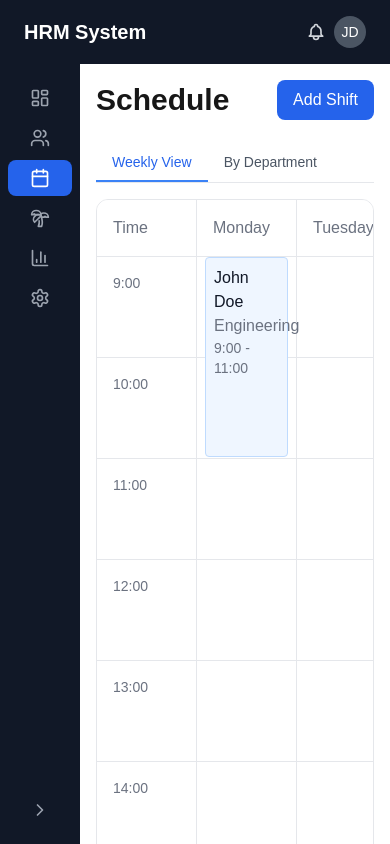
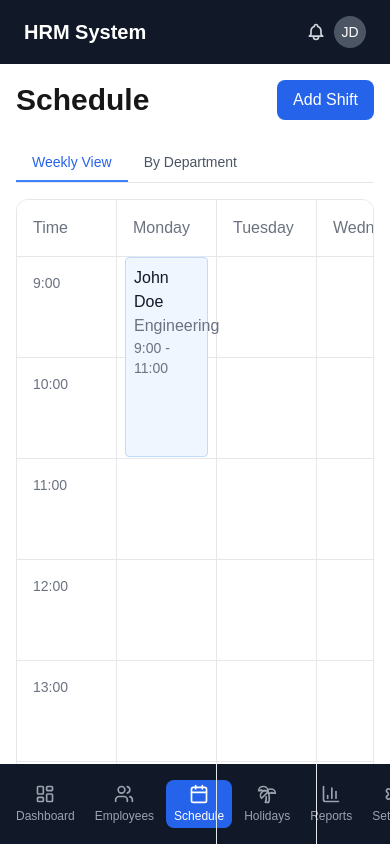
Before and after one commit to szbence7/hrm, a Next.js app: page /schedule in a window 390 px wide. Shown: the top 844 px of the page. Built offline with nearby package versions, Linux system fonts and the light colour scheme.

Commit message:
Collapsible sidebar

```diff
--- a/src/components/MainContent.tsx
+++ b/src/components/MainContent.tsx
@@ -6,8 +6,9 @@ export default function MainContent({ children }: { children: React.ReactNode })
   const { isCollapsed } = useSidebar();
 
   return (
-    <div className={`${isCollapsed ? 'ml-20' : 'ml-64'} transition-all duration-300 pt-16 min-h-screen dark:bg-gray-950 w-[calc(100vw-theme(spacing.20))] md:w-auto`}>
-      <main className="p-4 md:p-6 overflow-x-auto">
+    <div className={`${isCollapsed ? 'md:ml-20' : 'md:ml-64'} transition-all duration-300 pt-16 min-h-screen dark:bg-gray-950
+      w-full md:w-auto pb-24 md:pb-6`}>
+      <main className="p-4 md:p-6 overflow-x-auto max-w-screen-xl mx-auto md:mx-0">
         {children}
       </main>
     </div>
--- a/src/components/Sidebar.tsx
+++ b/src/components/Sidebar.tsx
@@ -94,23 +94,30 @@ export default function Sidebar() {
       </div>
 
       {/* Sidebar */}
-      <aside className={`${isCollapsed ? 'w-20' : 'w-64'} fixed left-0 top-16 bottom-0 bg-gray-900 dark:bg-gray-950 text-white transition-all duration-300 overflow-y-auto`}>
-        <div className={`${isCollapsed ? 'px-2' : 'px-4 md:px-6'} py-4 md:py-6 h-full flex flex-col transition-all duration-300`}>
+      <aside className={`fixed bg-gray-900 dark:bg-gray-950 text-white transition-all duration-300 overflow-y-auto
+        md:left-0 md:top-16 md:bottom-0 ${isCollapsed ? 'md:w-20' : 'md:w-64'}
+        left-0 right-0 bottom-0 md:h-auto h-20`}>
+        <div className={`h-full flex ${isCollapsed ? 'md:px-2' : 'md:px-4 md:px-6'} transition-all duration-300
+          md:flex-col md:py-4 md:py-6
+          px-2 py-1 flex-row items-center justify-around md:items-stretch`}>
           <NavigationMenu.Root className="relative flex-grow">
-            <NavigationMenu.List className="flex flex-col gap-1 md:gap-2">
+            <NavigationMenu.List className="flex md:flex-col gap-1 md:gap-2 justify-around md:justify-start">
               {navigationItems.map((item) => (
-                <NavigationMenu.Item key={item.href}>
+                <NavigationMenu.Item key={item.href} className="flex flex-col items-center md:block">
                   <Link
                     href={item.href}
-                    className={`group flex items-center ${isCollapsed ? 'px-2' : 'px-3 md:px-4'} py-2 rounded-lg transition-colors ${
-                      pathname === item.href
+                    className={`group flex flex-col md:flex-row items-center
+                      ${isCollapsed ? 'md:px-2' : 'md:px-3 md:px-4'}
+                      px-2 py-1 md:py-2 rounded-lg transition-colors
+                      ${pathname === item.href
                         ? 'bg-blue-600'
                         : 'hover:bg-gray-800 dark:hover:bg-gray-900'
-                    } ${isCollapsed ? 'justify-center' : ''}`}
+                      } ${isCollapsed ? 'md:justify-center' : ''}`}
                   >
                     <item.icon
-                      className={`w-5 h-5 ${isCollapsed ? '' : 'mr-3'} ${
-                        pathname === item.href
+                      className={`w-5 h-5 ${
+                        isCollapsed ? '' : 'md:mr-3'
+                      } ${pathname === item.href
                           ? 'text-white'
                           : 'text-gray-400 group-hover:text-white'
                       }`}
@@ -119,7 +126,8 @@ export default function Sidebar() {
                       pathname === item.href
                         ? 'text-white'
                         : 'text-gray-400 group-hover:text-white'
-                    } ${isCollapsed ? 'hidden' : 'block'} text-sm md:text-base`}>
+                      } ${isCollapsed ? 'md:hidden' : 'md:block'}
+                      text-xs md:text-base mt-1 md:mt-0`}>
                       {item.name}
                     </span>
                   </Link>
@@ -128,10 +136,12 @@ export default function Sidebar() {
             </NavigationMenu.List>
           </NavigationMenu.Root>
 
-          {/* Toggle Button */}
+          {/* Toggle Button - Only visible on desktop */}
           <button
             onClick={() => setIsCollapsed(!isCollapsed)}
-            className={`mt-4 flex items-center justify-center w-full ${isCollapsed ? 'px-2' : 'px-3 md:px-4'} py-2 text-gray-400 hover:text-white hover:bg-gray-800 rounded-lg transition-colors`}
+            className={`mt-4 hidden md:flex items-center justify-center w-full
+              ${isCollapsed ? 'px-2' : 'px-3 md:px-4'}
+              py-2 text-gray-400 hover:text-white hover:bg-gray-800 rounded-lg transition-colors`}
           >
             {isCollapsed ? <ChevronRight className="w-5 h-5" /> : <ChevronLeft className="w-5 h-5" />}
             <span className={`ml-2 ${isCollapsed ? 'hidden' : 'block'} text-sm md:text-base`}>
```
